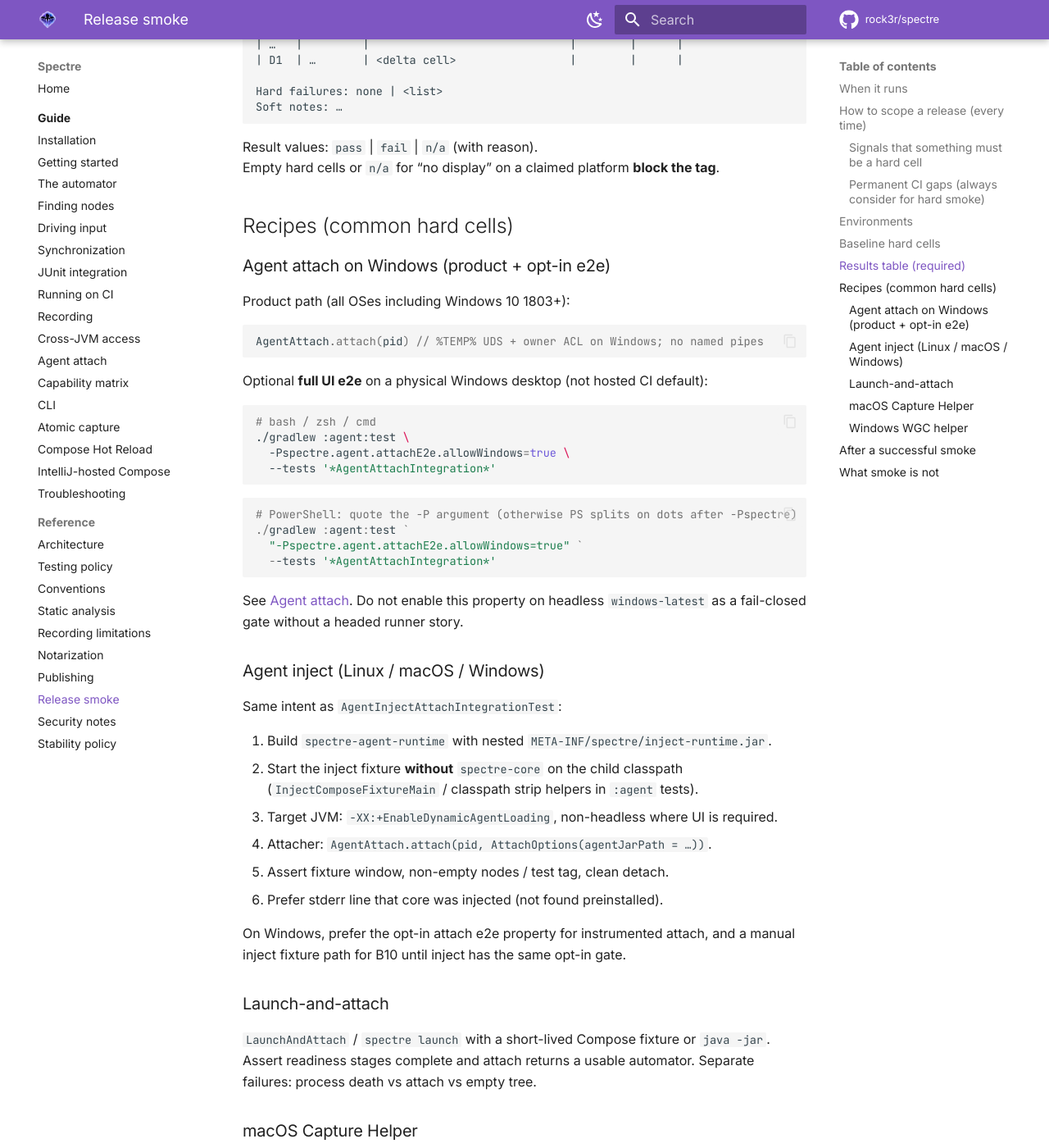
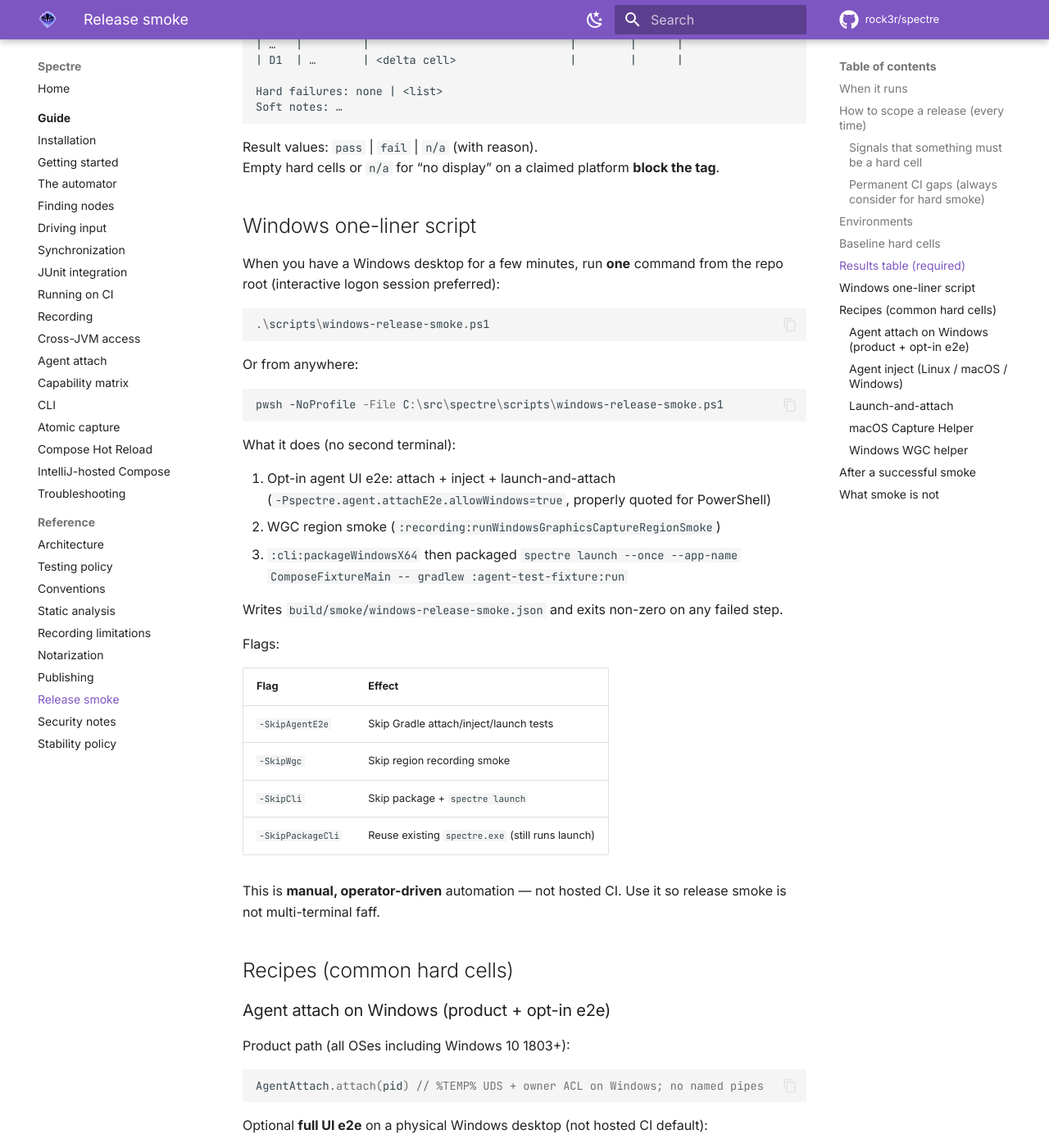
Before and after one commit to rock3r/spectre, an MkDocs documentation site: the page built from docs/RELEASE-SMOKE.md, in a window 1280 px wide and 1400 px high, scrolled down 5226 px. Shown: the whole window at 82% size. Built offline with MkDocs 1.6.1 and Material for MkDocs 9.7.7, drawn with Linux system fonts in a browser that asks for light colours; comment, search, counter and statistics services are not loaded; some of the changed text lies outside the part shown.

Commit message:
Add Windows one-liner release smoke script
scripts/windows-release-smoke.ps1 runs agent UI e2e, WGC region smoke, and
packaged spectre launch --once without multi-terminal faff. Documented in
RELEASE-SMOKE and spectre-release skill.

````diff
--- a/docs/RELEASE-SMOKE.md
+++ b/docs/RELEASE-SMOKE.md
@@ -88,7 +88,7 @@ desktop session (RDP console or physical).
 | Host | Role |
 | --- | --- |
 | **macOS** (dev machine) | Primary: library, agent, CLI, SCK helper, permissions |
-| **Windows** (`ssh mattone` for attach/package; **local console** for WGC/UI capture) | Agent attach/inject/launch, CLI package; WGC only on interactive console |
+| **Windows** (logged-in desktop; optional `ssh` for non-WGC) | Prefer one-liner [Windows smoke script](#windows-one-liner-script) on the console user session |
 | **Linux** (Hyper-V VM from Windows host, or native) | Agent attach under Xvfb or real display; package smoke; Wayland only if session is real |
 
 Headless `windows-latest` is **not** a substitute for B9–B13.
@@ -163,6 +163,42 @@ Soft notes: …
 Result values: `pass` | `fail` | `n/a` (with reason).
 Empty hard cells or `n/a` for “no display” on a claimed platform **block the tag**.
 
+## Windows one-liner script
+
+When you have a Windows desktop for a few minutes, run **one** command from the repo
+root (interactive logon session preferred):
+
+```powershell
+.\scripts\windows-release-smoke.ps1
+```
+
+Or from anywhere:
+
+```powershell
+pwsh -NoProfile -File C:\src\spectre\scripts\windows-release-smoke.ps1
+```
+
+What it does (no second terminal):
+
+1. Opt-in agent UI e2e: attach + inject + launch-and-attach
+   (`-Pspectre.agent.attachE2e.allowWindows=true`, properly quoted for PowerShell)
+2. WGC region smoke (`:recording:runWindowsGraphicsCaptureRegionSmoke`)
+3. `:cli:packageWindowsX64` then packaged `spectre launch --once --app-name ComposeFixtureMain -- gradlew :agent-test-fixture:run`
+
+Writes `build/smoke/windows-release-smoke.json` and exits non-zero on any failed step.
+
+Flags:
+
+| Flag | Effect |
+| --- | --- |
+| `-SkipAgentE2e` | Skip Gradle attach/inject/launch tests |
+| `-SkipWgc` | Skip region recording smoke |
+| `-SkipCli` | Skip package + `spectre launch` |
+| `-SkipPackageCli` | Reuse existing `spectre.exe` (still runs launch) |
+
+This is **manual, operator-driven** automation — not hosted CI. Use it so release smoke is
+not multi-terminal faff.
+
 ## Recipes (common hard cells)
 
 ### Agent attach on Windows (product + opt-in e2e)
@@ -204,14 +240,15 @@ Same intent as `AgentInjectAttachIntegrationTest`:
 5. Assert fixture window, non-empty nodes / test tag, clean detach.
 6. Prefer stderr line that core was injected (not found preinstalled).
 
-On Windows, prefer the opt-in attach e2e property for instrumented attach, and a
-manual inject fixture path for B10 until inject has the same opt-in gate.
+On Windows, attach, inject, and launch UI e2e share
+`-Pspectre.agent.attachE2e.allowWindows=true` (or the [one-liner script](#windows-one-liner-script)).
 
 ### Launch-and-attach
 
 `LaunchAndAttach` / `spectre launch` with a short-lived Compose fixture or
 `java -jar`. Assert readiness stages complete and attach returns a usable
-automator. Separate failures: process death vs attach vs empty tree.
+automator. Separate failures: process death vs attach vs empty tree. Covered by the
+Windows smoke script’s agent e2e + packaged `spectre launch --once` step.
 
 ### macOS Capture Helper
 
@@ -227,9 +264,9 @@ automator. Separate failures: process death vs attach vs empty tree.
    (see packaging contract in `buildSrc` / [Publishing](PUBLISHING.md)). Portal
    checker and Gradle both assert multi-file basenames.
 2. **Packaging** may be verified over SSH (extract + list files).
-3. **Live capture** must run on an **interactive console** session (not SSH):
-   `:recording:runWindowsGraphicsCaptureRegionSmoke` or equivalent. SSH often
-   yields WGC `0x80070424` or black Skiko frames even when attach works.
+3. **Live capture:** prefer the [Windows smoke script](#windows-one-liner-script) or
+   `:recording:runWindowsGraphicsCaptureRegionSmoke` on a logged-in desktop. SSH can
+   work but sometimes yields WGC `0x80070424` or black frames.
 
 ## After a successful smoke
 
````
Also changed, not shown: .agents/skills/spectre-release/SKILL.md (+5 -3 lines), 1 other file.
